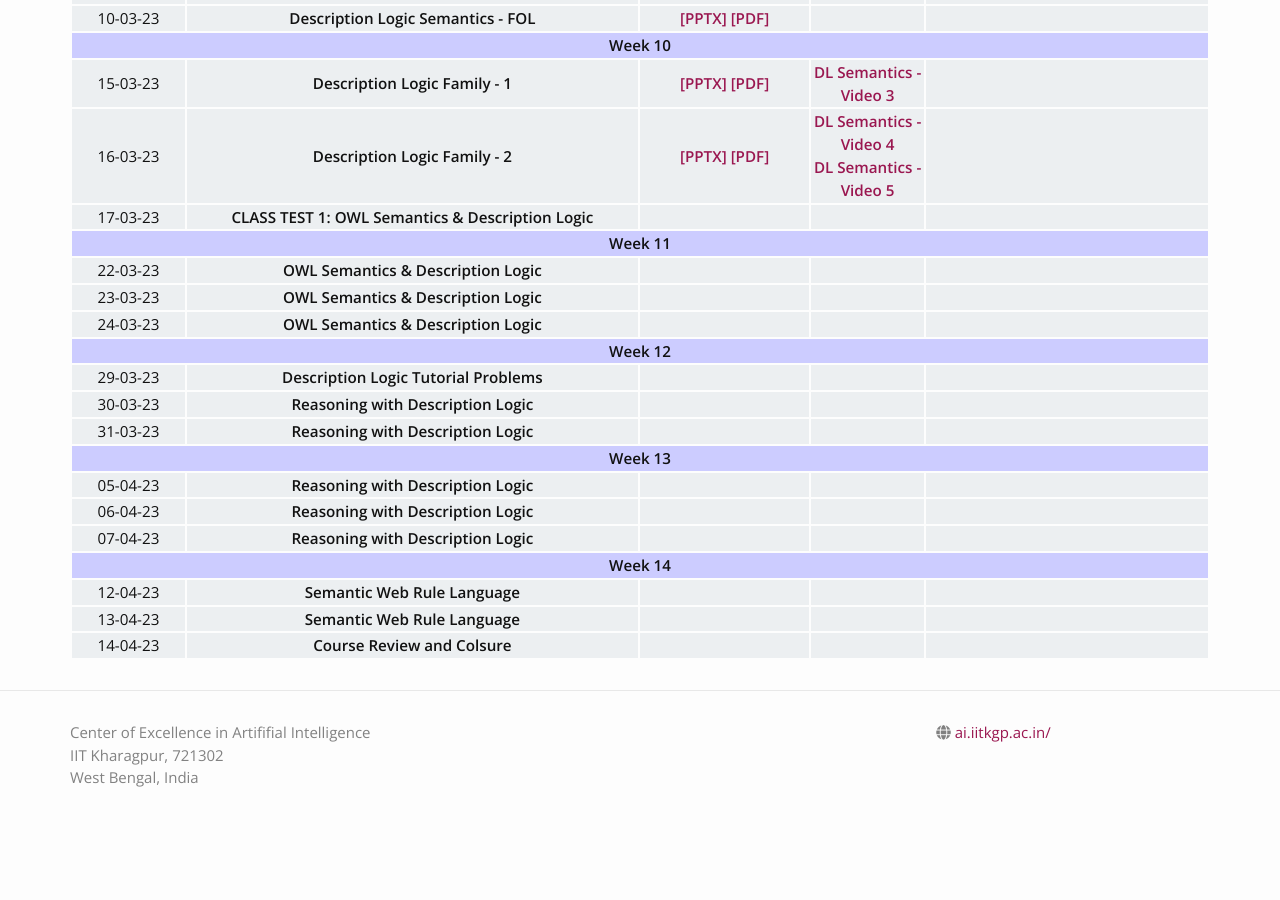
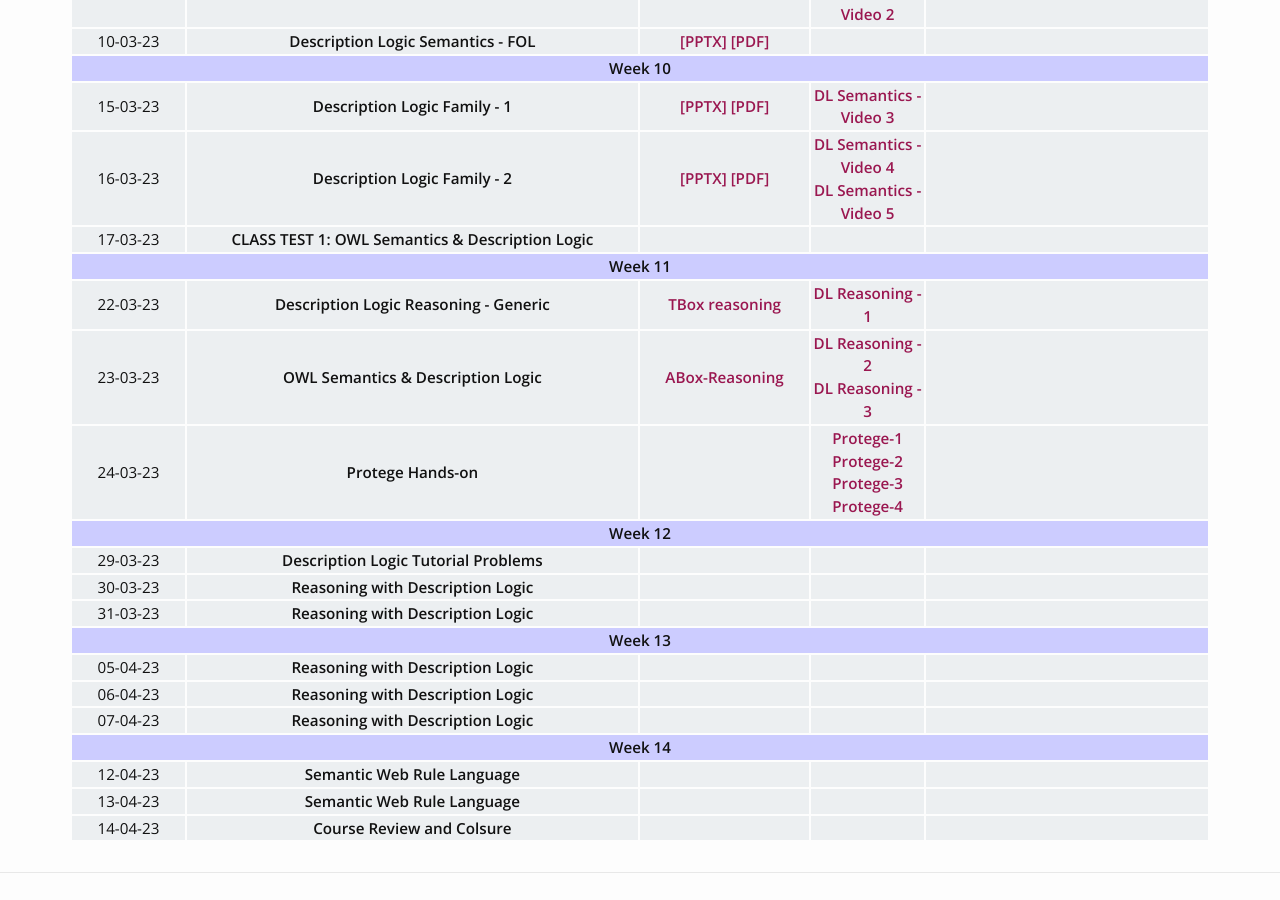
Before and after one commit to plaban/kmst-spring-2023, a Jekyll site: the page built from schedule.md, in a window 1280 px wide and 900 px high, scrolled down 1864 px. Built offline with Jekyll 4.4.1, drawn with Linux system fonts in a browser that asks for light colours; nearby versions of some CDN libraries; before the commit the page ends 2713 px from its top, so only the background shows below that; some of the changed text lies outside the part shown.

Commit message:
Update schedule.html

```diff
--- a/_layouts/schedule.html
+++ b/_layouts/schedule.html
@@ -374,28 +374,41 @@ layout: default
         <tr bgcolor="#CCCCFF">
                 <th colspan=5 align="center" style="vertical-align:middle;">Week 11</th>
         </tr>
-
+https://www.youtube.com/watch?v=sSbGZJoDAas
         <tr bgcolor="#ECEFF1">
             <td align="center">22-03-23</td>
-            <td align="center"><b> OWL Semantics & Description Logic </b></td>
-            <td align="center"><b> </b></td>
-            <td align="center"></td>
+            <td align="center"><b> Description Logic Reasoning - Generic </b></td>
+            <td align="center">
+		    <a href="https://tinyurl.com/dvrznukn" target="_blank"><b>TBox reasoning</b></a>
+	    </td>
+            <td align="center">
+		    <a href="https://www.youtube.com/watch?v=4_UQoXmMzU0" target="_blank"><b>DL Reasoning - 1</b></a><br>
+	    </td>
             <td align="center"></td>
         </tr>
         <tr bgcolor="#ECEFF1">
             <td align="center">23-03-23</td>
             <td align="center"><b> OWL Semantics & Description Logic </b></td>
             <td align="center">
-                <a href=" " traget = "_blank"><b> </b></a>
+                <a href="https://tinyurl.com/ytdxvpwj" target="_blank"><b>ABox-Reasoning</b></a>
             </td>
+            <td align="center">
+		<a href="https://www.youtube.com/watch?v=5_CXG6LktyE" target="_blank"><b>DL Reasoning - 2</b></a><br>
+		<a href="https://www.youtube.com/watch?v=w1tXFyrt7ok" target="_blank"><b>DL Reasoning - 3</b></a>
+	   </td>
             <td align="center"></td>
-            <td align="center"></td>
+
         </tr>
         <tr bgcolor="#ECEFF1">
             <td align="center">24-03-23</td>
-            <td align="center"><b> OWL Semantics & Description Logic </b></td>
+            <td align="center"><b> Protege Hands-on </b></td>
             <td align="center"><b> </b></td>
-            <td align="center"></td>
+            <td align="center">
+		<a href="https://www.youtube.com/watch?v=eqs_hIOchVs" target="_blank"><b>Protege-1</b></a><br>
+		<a href="https://www.youtube.com/watch?v=DJ2dYpjd-qc" target="_blank"><b>Protege-2</b></a><br>
+		<a href="https://www.youtube.com/watch?v=Bfhk9vlUddY" target="_blank"><b>Protege-3</b></a><br>
+		<a href="https://www.youtube.com/watch?v=SJeoa7YkpLw" target="_blank"><b>Protege-4</b></a>
+	    </td>
             <td align="center"></td>
         </tr>
 
```
